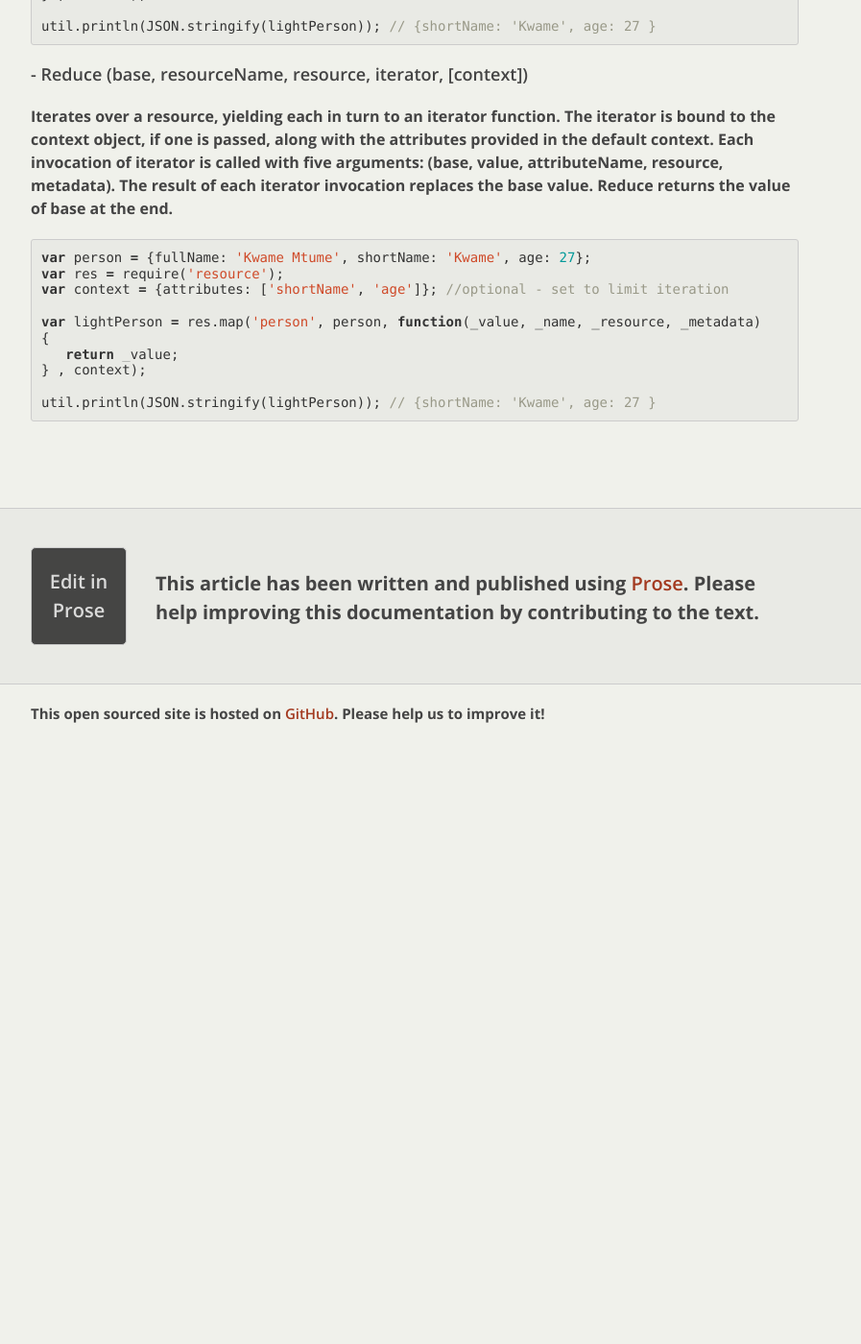
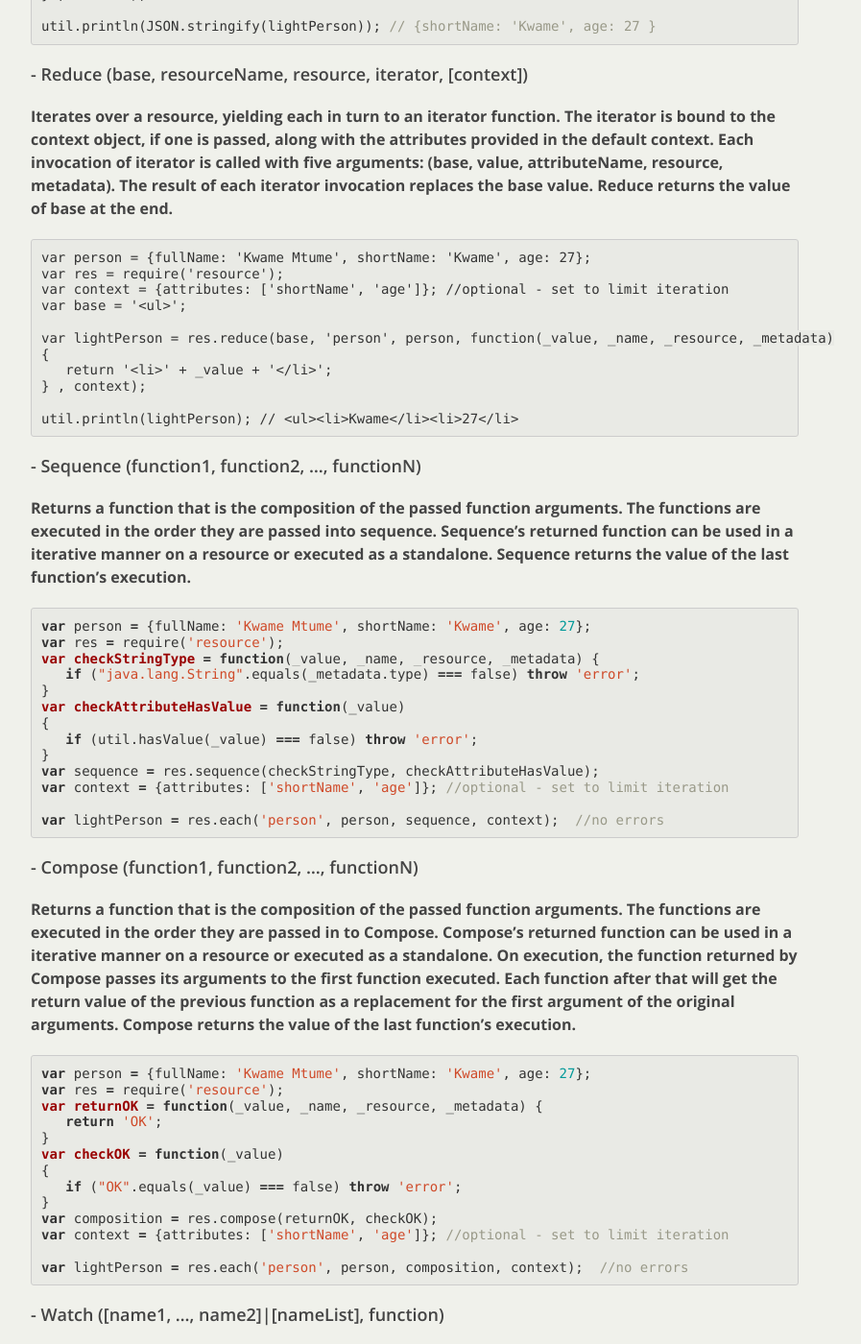
Before and after one commit to Airlift-Framework/airlift-framework.github.com, a Jekyll site: the page built from _posts/modules/0100-01-01-resource.md, in a window 1280 px wide and 1400 px high, scrolled down 1911 px. Shown: the whole window at 96% size, without its empty margins (208-1105 px from the left). Built offline with Jekyll 4.4.1, drawn with Linux system fonts in a browser that asks for light colours; nearby versions of some CDN libraries; before the commit the page ends 2684 px from its top, so only the background shows below that; some of the changed text lies outside the part shown.

Commit message:
Updated _posts/modules/0100-01-01-resource.md

```diff
--- a/_posts/modules/0100-01-01-resource.md
+++ b/_posts/modules/0100-01-01-resource.md
@@ -62,10 +62,66 @@ Iterates over a resource, yielding each in turn to an iterator function. The ite
     var person = {fullName: 'Kwame Mtume', shortName: 'Kwame', age: 27};
     var res = require('resource');
     var context = {attributes: ['shortName', 'age']}; //optional - set to limit iteration
+    var base = '<ul>';
 
-    var lightPerson = res.map('person', person, function(_value, _name, _resource, _metadata)
+    var lightPerson = res.reduce(base, 'person', person, function(_value, _name, _resource, _metadata)
     {
-       return _value;
+       return '<li>' + _value + '</li>';
     } , context);
 
-    util.println(JSON.stringify(lightPerson)); // {shortName: 'Kwame', age: 27 }
+    util.println(lightPerson); // <ul><li>Kwame</li><li>27</li>
+
+## - Sequence (function1, function2, ..., functionN)
+Returns a function that is the composition of the passed function arguments.  The functions are executed in the order they are passed into sequence.  Sequence's returned function can be used in a iterative manner on a resource or executed as a standalone.  Sequence returns the value of the last function's execution.
+
+    var person = {fullName: 'Kwame Mtume', shortName: 'Kwame', age: 27};
+    var res = require('resource');
+    var checkStringType = function(_value, _name, _resource, _metadata) {
+       if ("java.lang.String".equals(_metadata.type) === false) throw 'error';
+    }
+    var checkAttributeHasValue = function(_value)
+    {
+       if (util.hasValue(_value) === false) throw 'error';
+    }
+    var sequence = res.sequence(checkStringType, checkAttributeHasValue);
+    var context = {attributes: ['shortName', 'age']}; //optional - set to limit iteration
+
+    var lightPerson = res.each('person', person, sequence, context);  //no errors
+
+## - Compose (function1, function2, ..., functionN)
+Returns a function that is the composition of the passed function arguments.  The functions are executed in the order they are passed in to Compose.  Compose's returned function can be used in a iterative manner on a resource or executed as a standalone.  On execution, the function returned by Compose passes its arguments to the first function executed.  Each function after that will get the return value of the previous function as a replacement for the first argument of the original arguments.  Compose returns the value of the last function's execution.
+
+    var person = {fullName: 'Kwame Mtume', shortName: 'Kwame', age: 27};
+    var res = require('resource');
+    var returnOK = function(_value, _name, _resource, _metadata) {
+       return 'OK';
+    }
+    var checkOK = function(_value)
+    {
+       if ("OK".equals(_value) === false) throw 'error';
+    }
+    var composition = res.compose(returnOK, checkOK);
+    var context = {attributes: ['shortName', 'age']}; //optional - set to limit iteration
+
+    var lightPerson = res.each('person', person, composition, context);  //no errors
+
+## - Watch (\[name1, ..., name2\]|\[nameList\], function)
+Returns a function that will only be executed once and only once when the all the attributes in the argument list of nameList are visited by the iterative function.
+
+    var person = {fullName: 'Kwame Mtume', shortName: 'Kwame', age: 27};
+    var res = require('resource');
+
+    var closeUlTag = function(_base, _value, _attributeName, _resource, _metadata) {
+       return _base + '</ul>';
+    }
+    var liTag = function(_base, _value, _attributeName, _resource, _metadata)
+    {
+       return _base + '<li>' + _value + '</li>';
+    }
+
+    var context = {attributes: ['shortName', 'age']}; //optional - set to limit iteration
+    var watch1 = res.watch(context.attributes, closeUlTag); //watch1 will execute once and only once ...
+    var composition = res.compose(liTag, watch1);
+
+    var lightPerson = res.reduce('<ul>', 'person', person, composition, context); .. when 'shortName' and 'age' are visited at least once.
+    util.println(lightPerson); // <ul><li>Kwame</li><li>27</li></ul>
```
